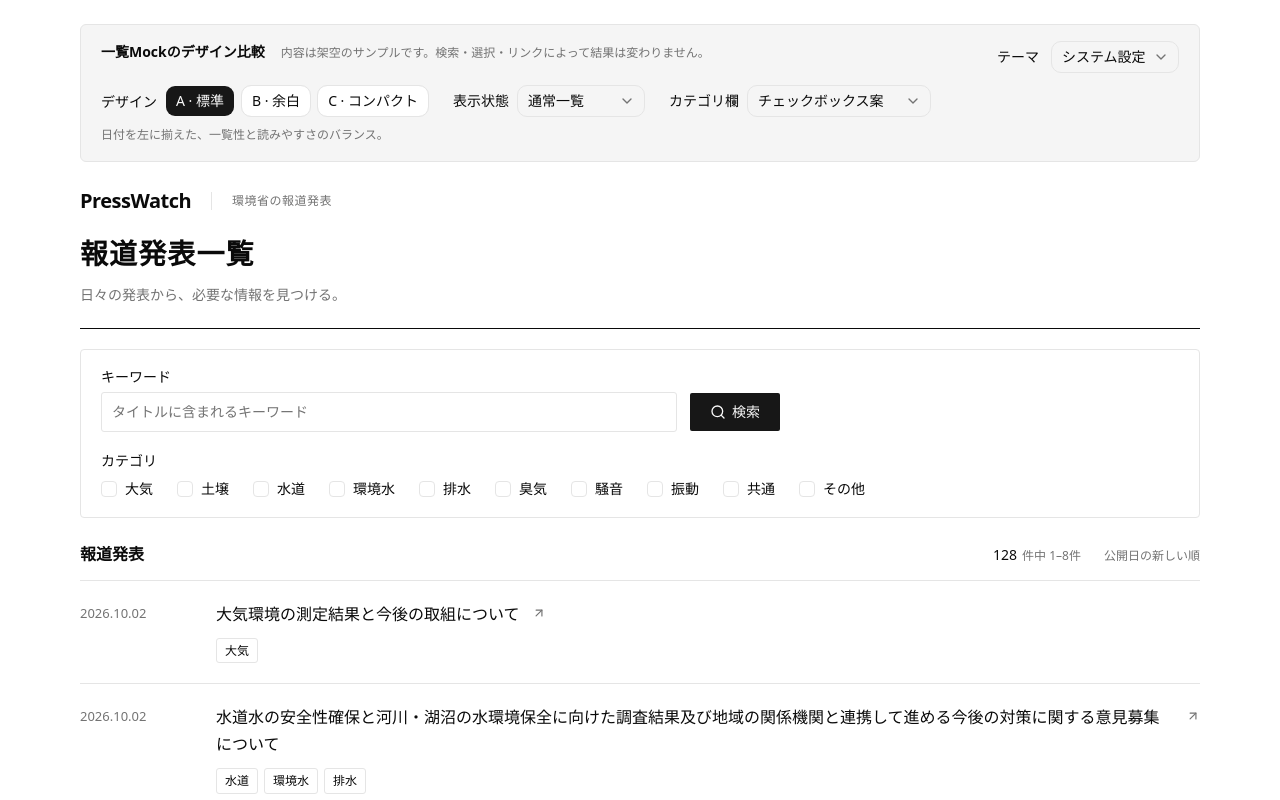
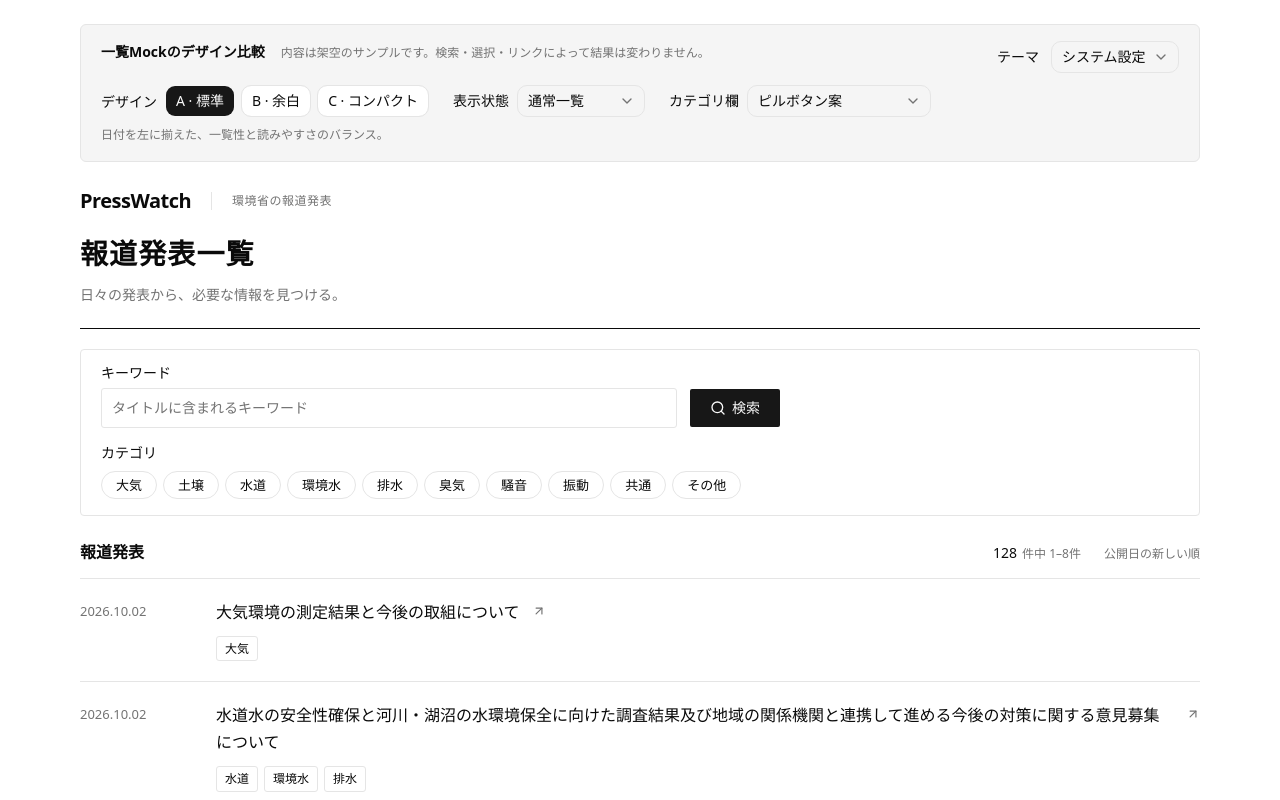
Before and after one commit to 64-HiroByte/press-watch, a Next.js app in the folder apps/web/: page /mock in a window 1280 px wide. Shown: the top 800 px of the page. Built offline with nearby package versions, Linux system fonts and the light colour scheme.

Commit message:
feat(web): Mockのカテゴリ選択をピル型ボタンへ変更

```diff
--- a/apps/web/app/mock/mock.css
+++ b/apps/web/app/mock/mock.css
@@ -118,7 +118,7 @@
 
 .mock-preview .release-filters {
   margin-top: 20px;
-  padding: 20px;
+  padding: 16px 20px;
   border: 1px solid var(--border);
   border-radius: 4px;
 }
@@ -148,7 +148,7 @@
 }
 
 .mock-preview .release-category-field {
-  margin: 18px 0 0;
+  margin: 14px 0 0;
   padding: 0;
   border: 0;
   min-width: 0;
@@ -160,21 +160,34 @@
   font-weight: 500;
 }
 
-.mock-preview .release-category-checkboxes {
+.mock-preview .release-category-toggles {
   display: flex;
   flex-wrap: wrap;
-  gap: 16px 24px;
-  margin-top: 10px;
+  gap: 6px;
+  margin-top: 8px;
 }
 
-.mock-preview .release-category-choice {
-  display: flex;
-  align-items: center;
-  gap: 8px;
+.mock-preview .release-category-toggle {
+  height: 28px;
+  min-width: 56px;
+  padding: 0 14px;
+  border-radius: 9999px;
+  border-color: var(--border);
+  background: transparent;
+  color: var(--foreground);
+  font-size: 13px;
+  line-height: 18px;
+  font-weight: 400;
 }
 
-.mock-preview .release-category-choice label {
-  font-weight: 400;
+.mock-preview .release-category-toggle:hover {
+  background: var(--muted);
+}
+
+.mock-preview .release-category-toggle[aria-pressed="true"] {
+  border-color: var(--foreground);
+  background: var(--foreground);
+  color: var(--background);
 }
 
 .mock-preview .release-category-select {
@@ -409,7 +422,7 @@
 }
 
 .mock-preview[data-design="spacious"] .release-filters {
-  padding: 28px 0;
+  padding: 20px 0;
   margin-top: 0;
   border: 0;
   border-bottom: 1px solid var(--border);
@@ -443,7 +456,7 @@
 }
 
 .mock-preview[data-design="compact"] .release-filters {
-  padding: 20px 24px;
+  padding: 16px 24px;
   background: var(--muted);
   border: 0;
   border-radius: 0;
@@ -475,7 +488,7 @@
   }
 
   .mock-preview .release-filters {
-    padding: 20px 16px;
+    padding: 16px;
   }
 
   .mock-preview .release-row,
--- a/apps/web/app/mock/page.tsx
+++ b/apps/web/app/mock/page.tsx
@@ -2,10 +2,10 @@ import { notFound } from "next/navigation";
 import { SearchIcon } from "lucide-react";
 
 import { MockWorkbench } from "@/components/mock/workbench";
+import { MockCategoryToggles } from "@/components/mock/category-toggles";
 import { PressReleaseList } from "@/components/press-releases/list";
 import { PressReleaseStatus, type ReleaseDisplayState } from "@/components/press-releases/status";
 import { Button } from "@/components/ui/button";
-import { Checkbox } from "@/components/ui/checkbox";
 import { Input } from "@/components/ui/input";
 import { Label } from "@/components/ui/label";
 import { NativeSelect, NativeSelectOption } from "@/components/ui/native-select";
@@ -26,22 +26,6 @@ function SearchFields() {
       </div>
       <Button type="button" className="release-search-button"><SearchIcon aria-hidden="true" />検索</Button>
     </div>
-  );
-}
-
-function CategoryCheckboxes() {
-  return (
-    <fieldset className="release-category-field">
-      <legend>カテゴリ</legend>
-      <div className="release-category-checkboxes">
-        {mockCategories.map((category) => (
-          <div className="release-category-choice" key={category.slug}>
-            <Checkbox id={`category-${category.slug}`} />
-            <Label htmlFor={`category-${category.slug}`}>{category.name}</Label>
-          </div>
-        ))}
-      </div>
-    </fieldset>
   );
 }
 
@@ -109,7 +93,7 @@ export default function MockPage() {
         </header>
       }
       search={<SearchFields />}
-      categories={{ checkboxes: <CategoryCheckboxes />, select: <CategorySelect /> }}
+      categories={{ toggles: <MockCategoryToggles categories={mockCategories} />, select: <CategorySelect /> }}
       results={{
         normal: <Results />, loading: <Results state="loading" />, error: <Results state="error" />,
         empty: <Results state="empty" />, "no-results": <Results state="no-results" />,
--- /dev/null
+++ b/apps/web/components/mock/category-toggles.tsx
@@ -0,0 +1,32 @@
+"use client";
+
+import { useState } from "react";
+
+import type { FixedCategoryLabel } from "@/components/press-releases/list";
+import { Button } from "@/components/ui/button";
+
+export function MockCategoryToggles({ categories }: { categories: readonly FixedCategoryLabel[] }) {
+  const [selected, setSelected] = useState<string[]>([]);
+
+  function toggleCategory(slug: string) {
+    setSelected((current) => current.includes(slug)
+      ? current.filter((value) => value !== slug)
+      : [...current, slug]);
+  }
+
+  return (
+    <fieldset className="release-category-field">
+      <legend>カテゴリ</legend>
+      <div className="release-category-toggles">
+        {categories.map((category) => (
+          <Button
+            key={category.slug} type="button" variant="outline" className="release-category-toggle"
+            aria-pressed={selected.includes(category.slug)} onClick={() => toggleCategory(category.slug)}
+          >
+            {category.name}
+          </Button>
+        ))}
+      </div>
+    </fieldset>
+  );
+}
--- a/apps/web/components/mock/workbench.tsx
+++ b/apps/web/components/mock/workbench.tsx
@@ -8,7 +8,7 @@ import { Label } from "@/components/ui/label";
 import { NativeSelect, NativeSelectOption } from "@/components/ui/native-select";
 
 type PreviewState = "normal" | "loading" | "error" | "empty" | "no-results";
-type CategoryLayout = "checkboxes" | "select";
+type CategoryLayout = "toggles" | "select";
 
 const designs = [
   { id: "standard", label: "A · 標準", description: "日付を左に揃えた、一覧性と読みやすさのバランス。" },
@@ -27,7 +27,7 @@ type WorkbenchProps = {
 export function MockWorkbench({ header, search, categories, results, robustness }: WorkbenchProps) {
   const [design, setDesign] = useState<(typeof designs)[number]>(designs[0]);
   const [state, setState] = useState<PreviewState>("normal");
-  const [categoryLayout, setCategoryLayout] = useState<CategoryLayout>("checkboxes");
+  const [categoryLayout, setCategoryLayout] = useState<CategoryLayout>("toggles");
 
   function preventPreviewNavigation(event: MouseEvent<HTMLElement>) {
     // 表示部品のリンクは維持し、Mockの比較画面内でだけ遷移を抑止する。
@@ -73,7 +73,7 @@ export function MockWorkbench({ header, search, categories, results, robustness
           <div className="mock-control-field">
             <Label htmlFor="mock-category-layout">カテゴリ欄</Label>
             <NativeSelect id="mock-category-layout" value={categoryLayout} onChange={(event) => setCategoryLayout(event.target.value as CategoryLayout)}>
-              <NativeSelectOption value="checkboxes">チェックボックス案</NativeSelectOption>
+              <NativeSelectOption value="toggles">ピルボタン案</NativeSelectOption>
               <NativeSelectOption value="select">コンパクトな選択欄案</NativeSelectOption>
             </NativeSelect>
           </div>
```
Also changed, not shown: 1 other file (tests, documents, lock files or other folders).
